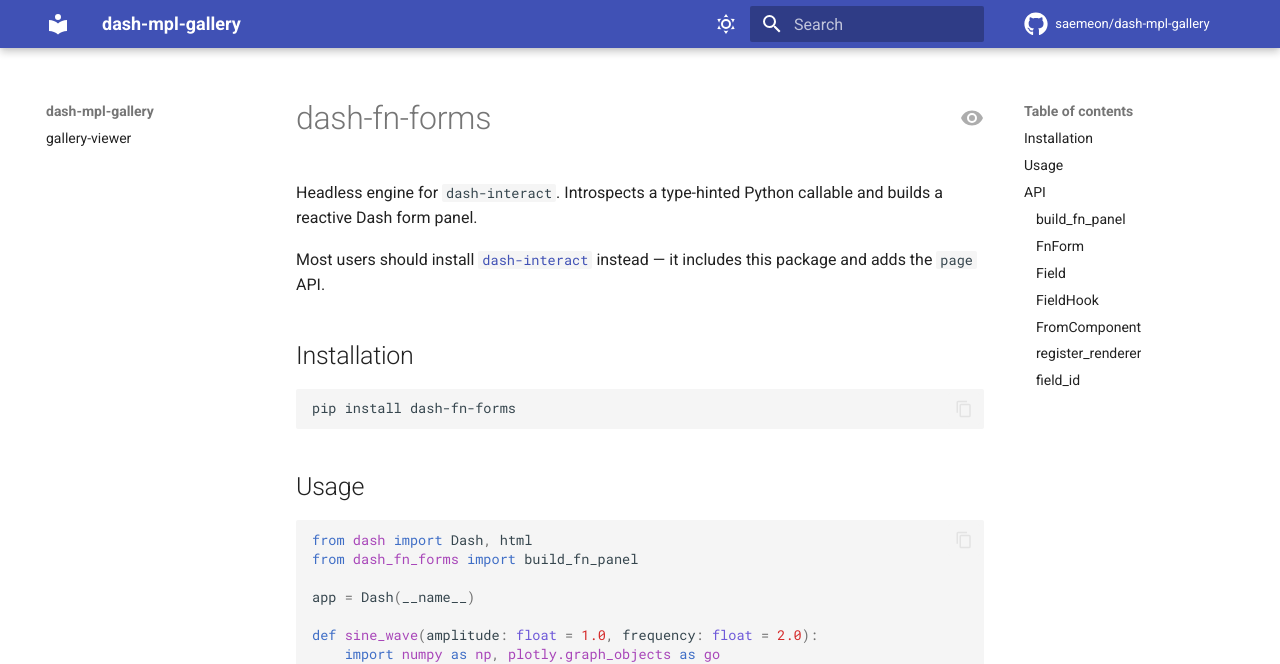
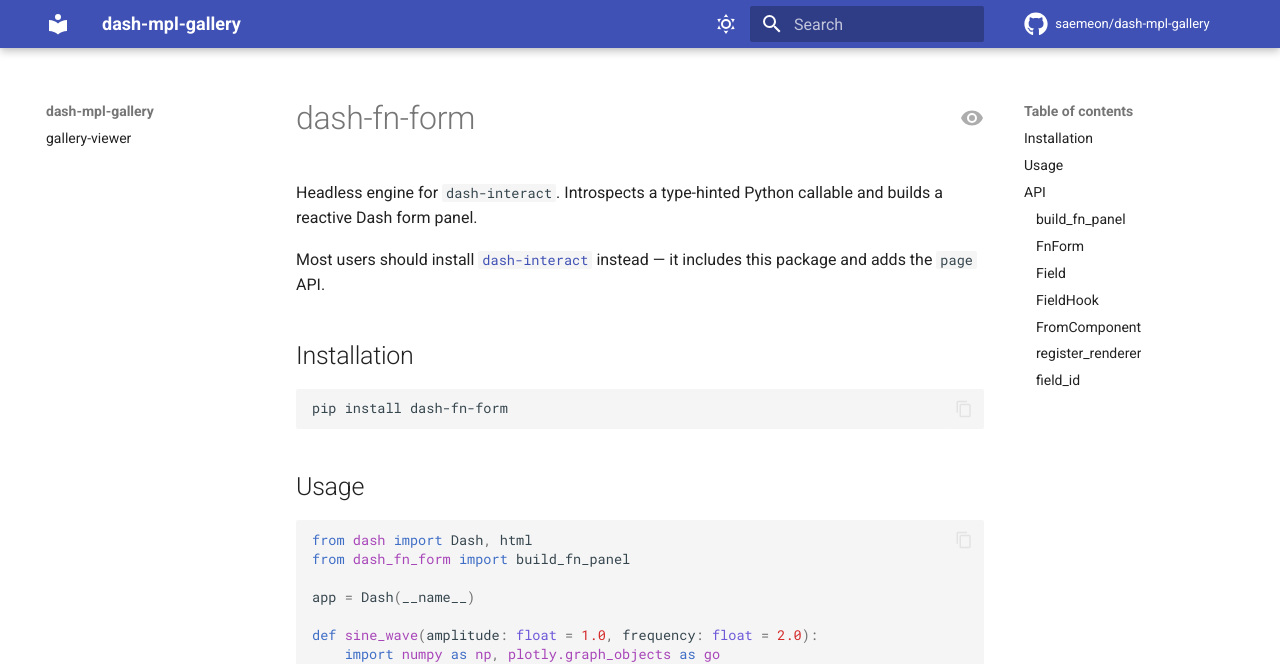
Before and after one commit to saemeon/dash-mpl-gallery, an MkDocs documentation site: the page built from docs/fn-forms.md, in a window 1280 px wide and 900 px high. Shown: the top 664 px of the window. Built offline with MkDocs 1.6.1 and Material for MkDocs 9.7.7, drawn with Linux system fonts in a browser that asks for light colours; comment, search, counter and statistics services are not loaded; the version menu is left out.

Commit message:
rename fn form

````diff
--- a/docs/fn-forms.md
+++ b/docs/fn-forms.md
@@ -1,4 +1,4 @@
-# dash-fn-forms
+# dash-fn-form
 
 Headless engine for `dash-interact`. Introspects a type-hinted Python callable and builds a reactive Dash form panel.
 
@@ -7,14 +7,14 @@ Most users should install [`dash-interact`](index.md) instead — it includes th
 ## Installation
 
 ```bash
-pip install dash-fn-forms
+pip install dash-fn-form
 ```
 
 ## Usage
 
 ```python
 from dash import Dash, html
-from dash_fn_forms import build_fn_panel
+from dash_fn_form import build_fn_panel
 
 app = Dash(__name__)
 
@@ -35,28 +35,28 @@ app.run(debug=True)
 
 ### build_fn_panel
 
-::: dash_fn_forms.fn_interact.build_fn_panel
+::: dash_fn_form.fn_interact.build_fn_panel
 
 ### FnForm
 
-::: dash_fn_forms.FnForm
+::: dash_fn_form.FnForm
 
 ### Field
 
-::: dash_fn_forms.Field
+::: dash_fn_form.Field
 
 ### FieldHook
 
-::: dash_fn_forms.FieldHook
+::: dash_fn_form.FieldHook
 
 ### FromComponent
 
-::: dash_fn_forms.FromComponent
+::: dash_fn_form.FromComponent
 
 ### register_renderer
 
-::: dash_fn_forms.register_renderer
+::: dash_fn_form.register_renderer
 
 ### field_id
 
-::: dash_fn_forms.field_id
+::: dash_fn_form.field_id
````
Also changed, not shown: README.md (+3 -3 lines), docs/index.md (+3 -3 lines), 1 other file.
